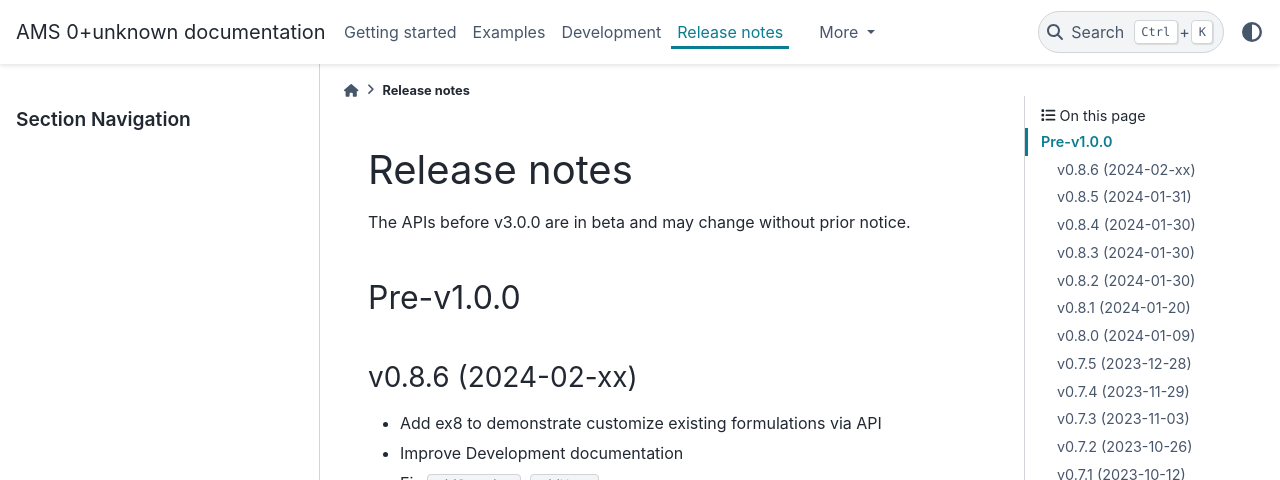
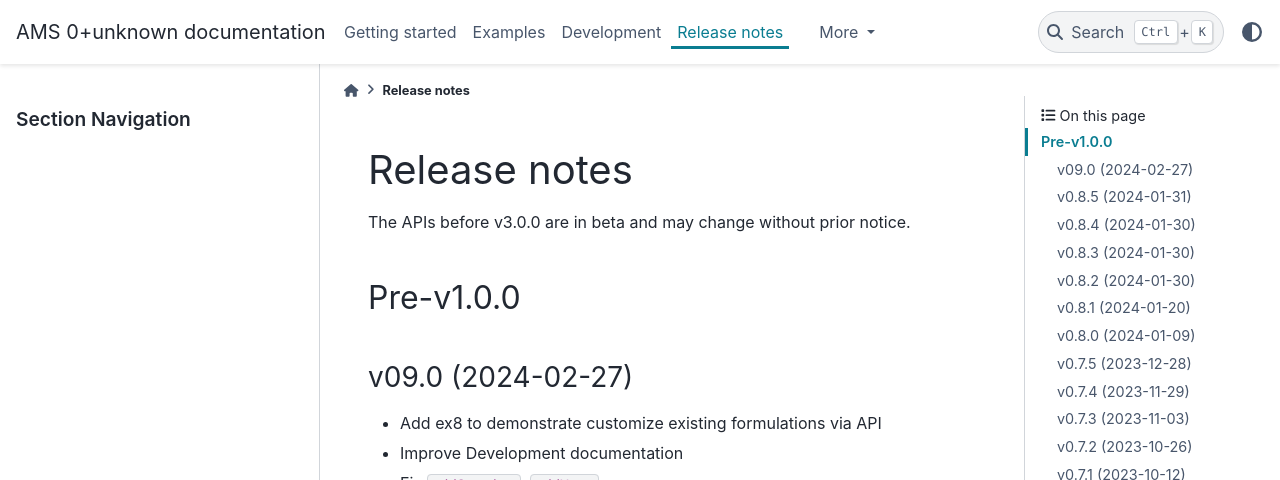
Before and after one commit to CURENT/ams, a Sphinx documentation site: the page built from docs/source/release-notes.rst, in a window 1280 px wide and 900 px high. Shown: the top 480 px of the window. Built offline with Sphinx 7.4.7 and the PyData theme 0.15.4, drawn with Linux system fonts in a browser that asks for light colours; pages that are not in the unit, such as notebooks, are missing from menus.

Commit message:
Update release-notes

```diff
--- a/docs/source/release-notes.rst
+++ b/docs/source/release-notes.rst
@@ -9,7 +9,7 @@ The APIs before v3.0.0 are in beta and may change without prior notice.
 Pre-v1.0.0
 ==========
 
-v0.8.6 (2024-02-xx)
+v09.0 (2024-02-27)
 -------------------
 
 - Add ex8 to demonstrate customize existing formulations via API
```
